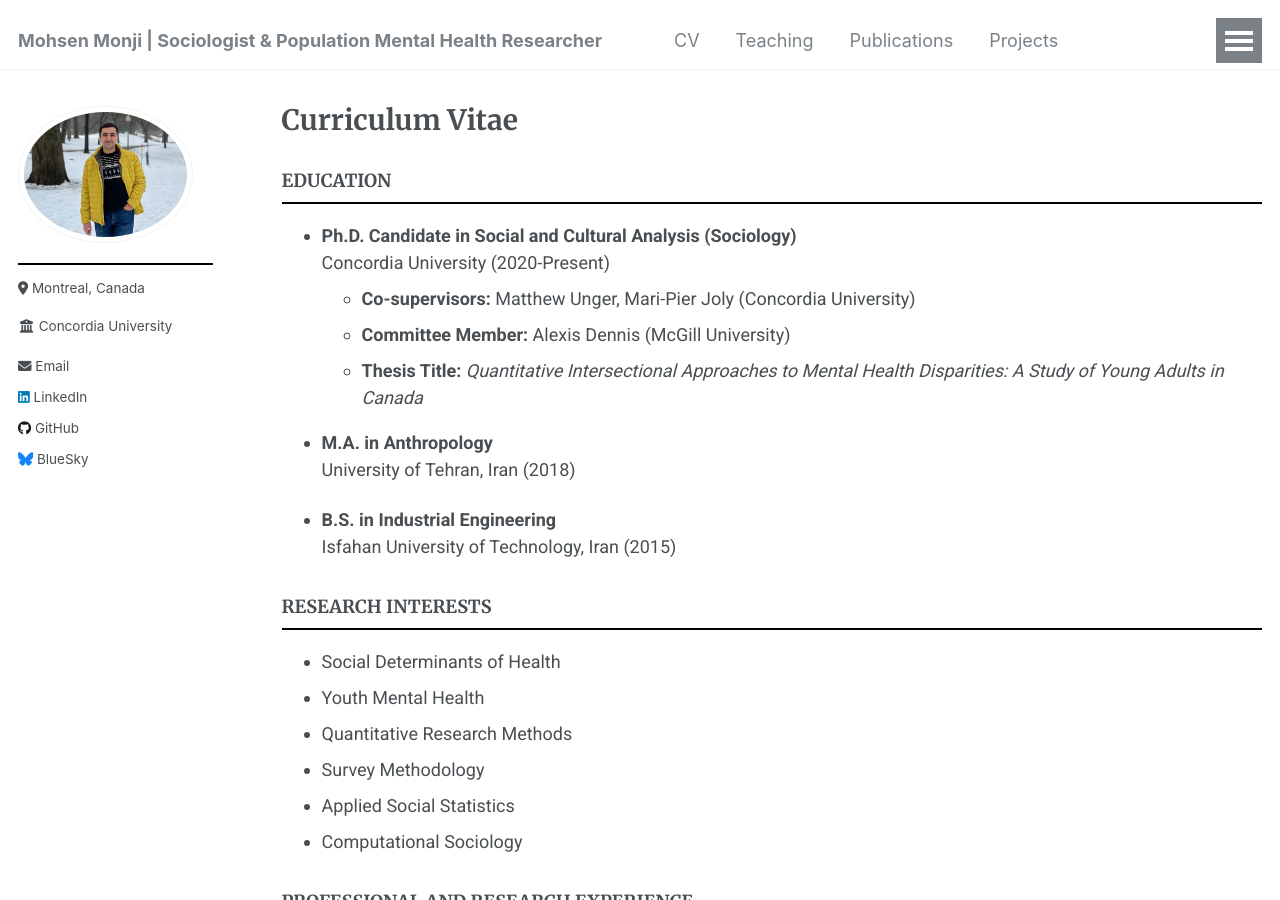
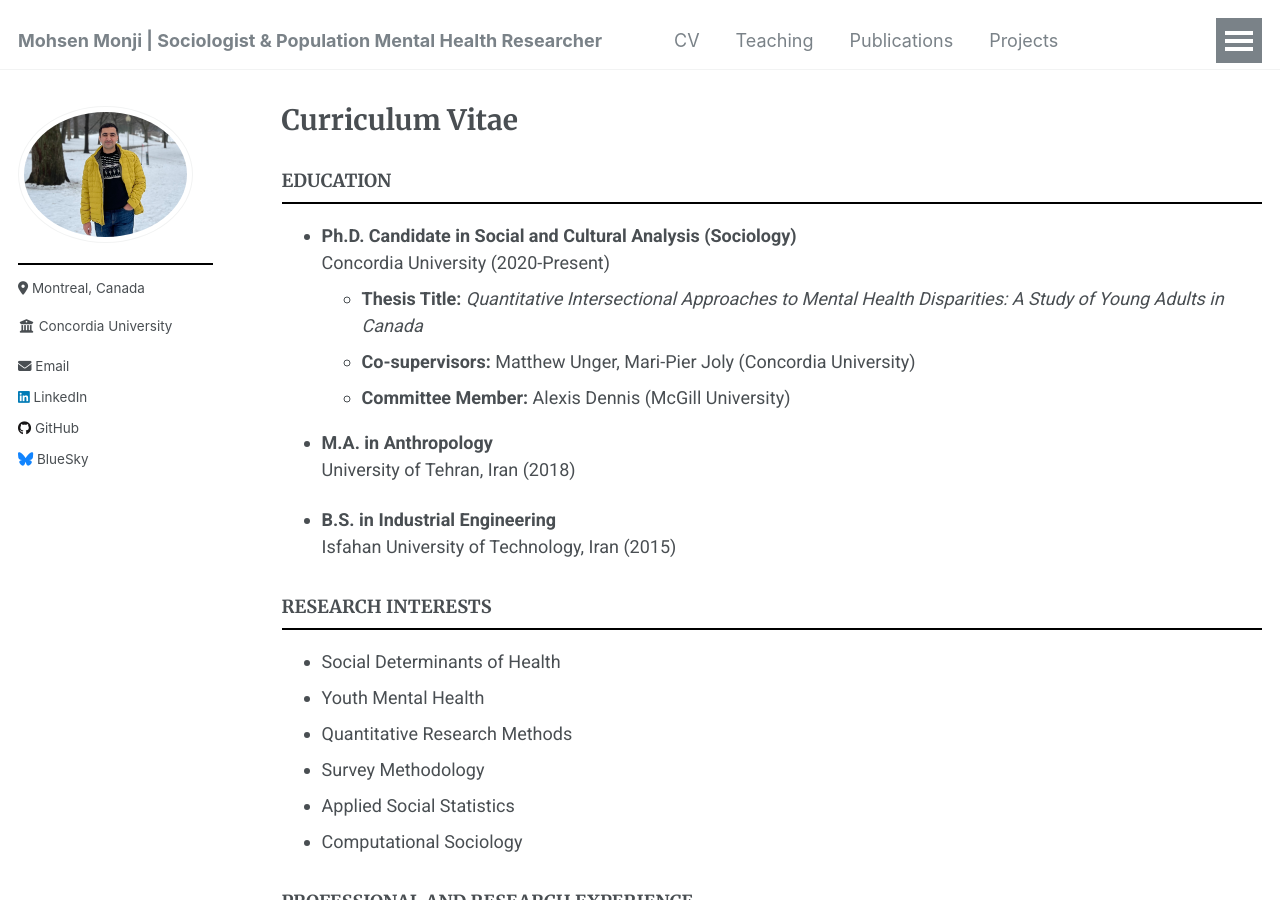
Before and after one commit to Mohsnmonji/mohsnmonji.github.io, a Jekyll site: the page built from _pages/Curriculum Vitae.md, in a window 1280 px wide and 900 px high. Built offline with Jekyll 4.4.1, drawn with Linux system fonts in a browser that asks for light colours.

```diff
--- a/_pages/Curriculum Vitae.md
+++ b/_pages/Curriculum Vitae.md
@@ -20,9 +20,9 @@ redirect_from:
 ### EDUCATION
 - **Ph.D. Candidate in Social and Cultural Analysis (Sociology)**
   Concordia University (2020-Present)
+  - **Thesis Title:** *Quantitative Intersectional Approaches to Mental Health Disparities: A Study of Young Adults in Canada*
   - **Co-supervisors:** Matthew Unger, Mari-Pier Joly (Concordia University)
   - **Committee Member:** Alexis Dennis (McGill University)
-  - **Thesis Title:** *Quantitative Intersectional Approaches to Mental Health Disparities: A Study of Young Adults in Canada*
 
 - **M.A. in Anthropology**
   University of Tehran, Iran (2018)
```
